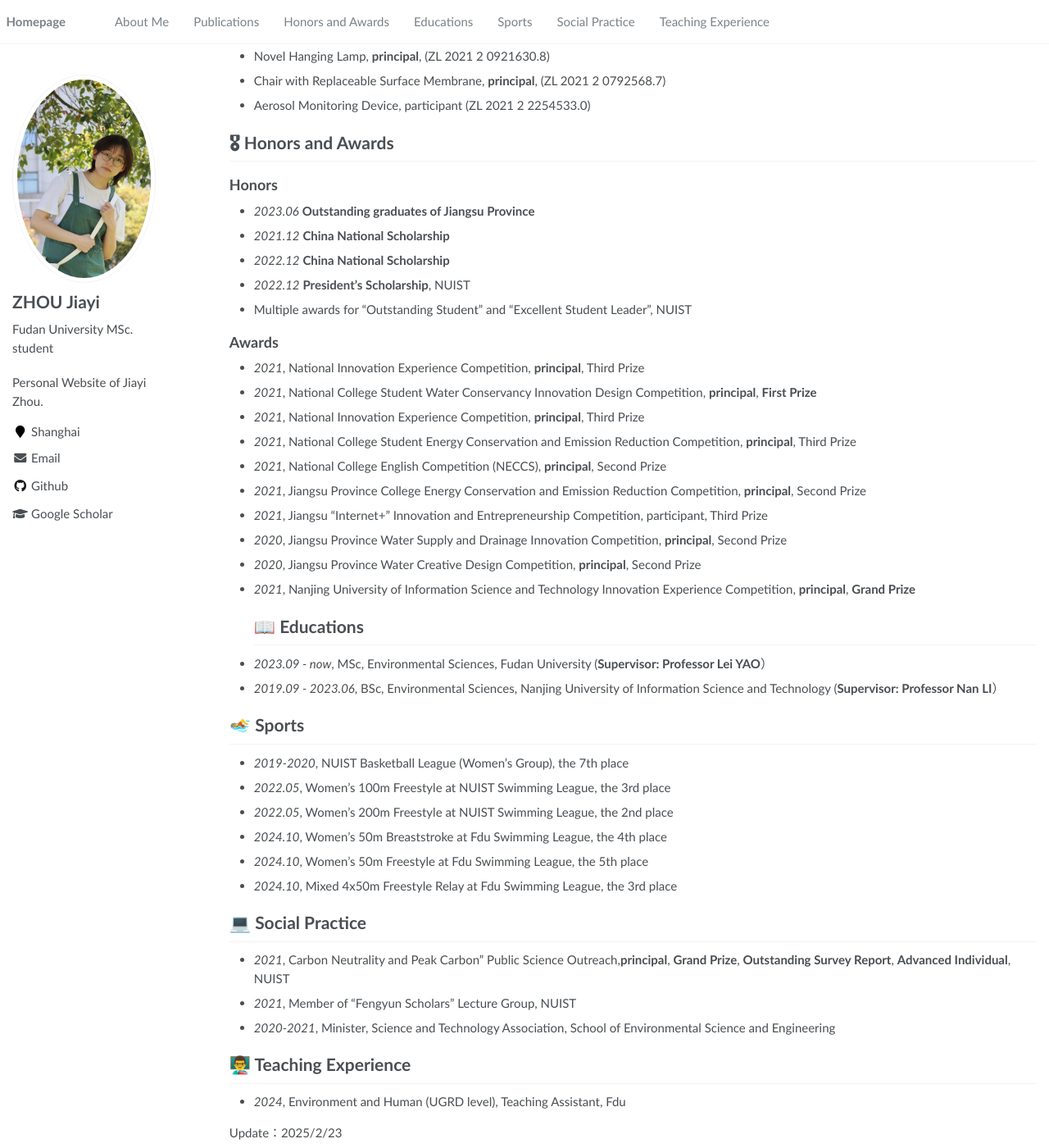
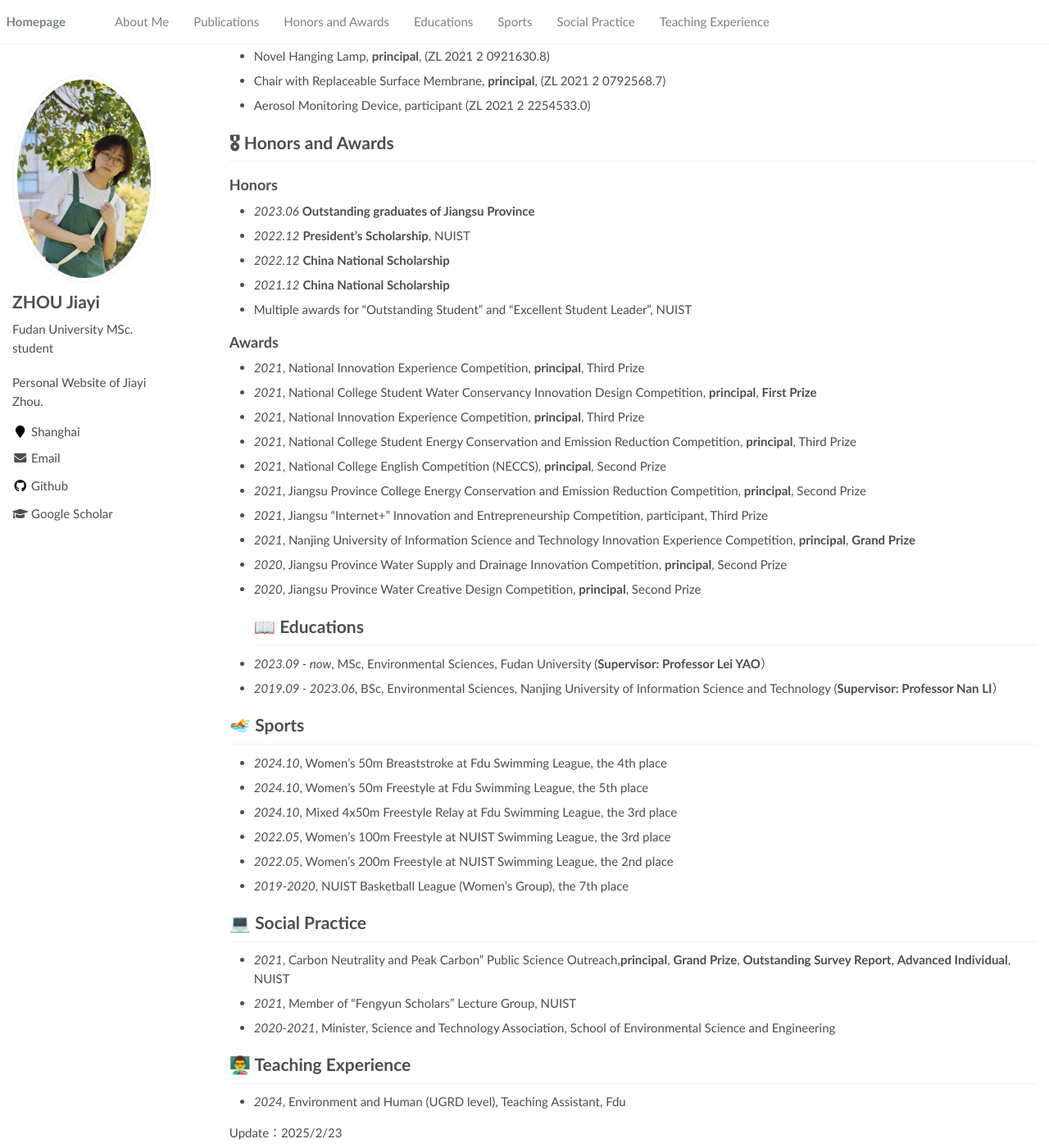
Before and after one commit to jiayizhou1022/jiayizhou1022.github.io, a Jekyll site: the page built from _pages/about.md, in a window 1280 px wide and 1400 px high, scrolled down 803 px. Shown: the whole window at 82% size. Built offline with Jekyll 4.4.1, drawn with Linux system fonts in a browser that asks for light colours.

```diff
--- a/_pages/about.md
+++ b/_pages/about.md
@@ -70,9 +70,9 @@ In terms of my personal life, I am a relatively introverted person, but can be q
 # 🎖 Honors and Awards
 ## Honors
 - *2023.06* **Outstanding graduates of Jiangsu Province**
+- *2022.12* **President's Scholarship**, NUIST
+- *2022.12* **China National Scholarship**
 - *2021.12* **China National Scholarship**
-- *2022.12* **China National Scholarship**
-- *2022.12* **President's Scholarship**, NUIST
 - Multiple awards for "Outstanding Student" and "Excellent Student Leader", NUIST
 
 ## Awards
@@ -83,9 +83,9 @@ In terms of my personal life, I am a relatively introverted person, but can be q
 - *2021*, National College English Competition (NECCS), **principal**, Second Prize
 - *2021*, Jiangsu Province College Energy Conservation and Emission Reduction Competition, **principal**, Second Prize
 - *2021*, Jiangsu "Internet+" Innovation and Entrepreneurship Competition, participant, Third Prize
+- *2021*, Nanjing University of Information Science and Technology Innovation Experience Competition, **principal**, **Grand Prize**
 - *2020*, Jiangsu Province Water Supply and Drainage Innovation Competition, **principal**, Second Prize
 - *2020*, Jiangsu Province Water Creative Design Competition, **principal**, Second Prize
-- *2021*, Nanjing University of Information Science and Technology Innovation Experience Competition, **principal**, **Grand Prize**
 <span class='anchor' id='educations'></span>
 # 📖 Educations
 - *2023.09 - now*, MSc, Environmental Sciences, Fudan University (**Supervisor: Professor Lei YAO**）
@@ -96,12 +96,13 @@ In terms of my personal life, I am a relatively introverted person, but can be q
 - *2021.03*, Lorem ipsum dolor sit amet, consectetur adipiscing elit. Vivamus ornare aliquet ipsum, ac tempus justo dapibus sit amet.  \| [\[video\]](https://github.com/)-->
 
 # 🏊 Sports
-- *2019-2020*, NUIST Basketball League (Women's Group), the 7th place
-- *2022.05*, Women's 100m Freestyle at NUIST Swimming League, the 3rd place
-- *2022.05*, Women's 200m Freestyle at NUIST Swimming League, the 2nd place
 - *2024.10*, Women's 50m Breaststroke at Fdu Swimming League, the 4th place
 - *2024.10*, Women's 50m Freestyle at Fdu Swimming League, the 5th place
 - *2024.10*, Mixed 4x50m Freestyle Relay at Fdu Swimming League, the 3rd place
+- *2022.05*, Women's 100m Freestyle at NUIST Swimming League, the 3rd place
+- *2022.05*, Women's 200m Freestyle at NUIST Swimming League, the 2nd place
+- *2019-2020*, NUIST Basketball League (Women's Group), the 7th place
+
 
 # 💻 Social Practice
 - *2021*, Carbon Neutrality and Peak Carbon" Public Science Outreach,**principal**, **Grand Prize**, **Outstanding Survey Report**, **Advanced Individual**, NUIST
```
